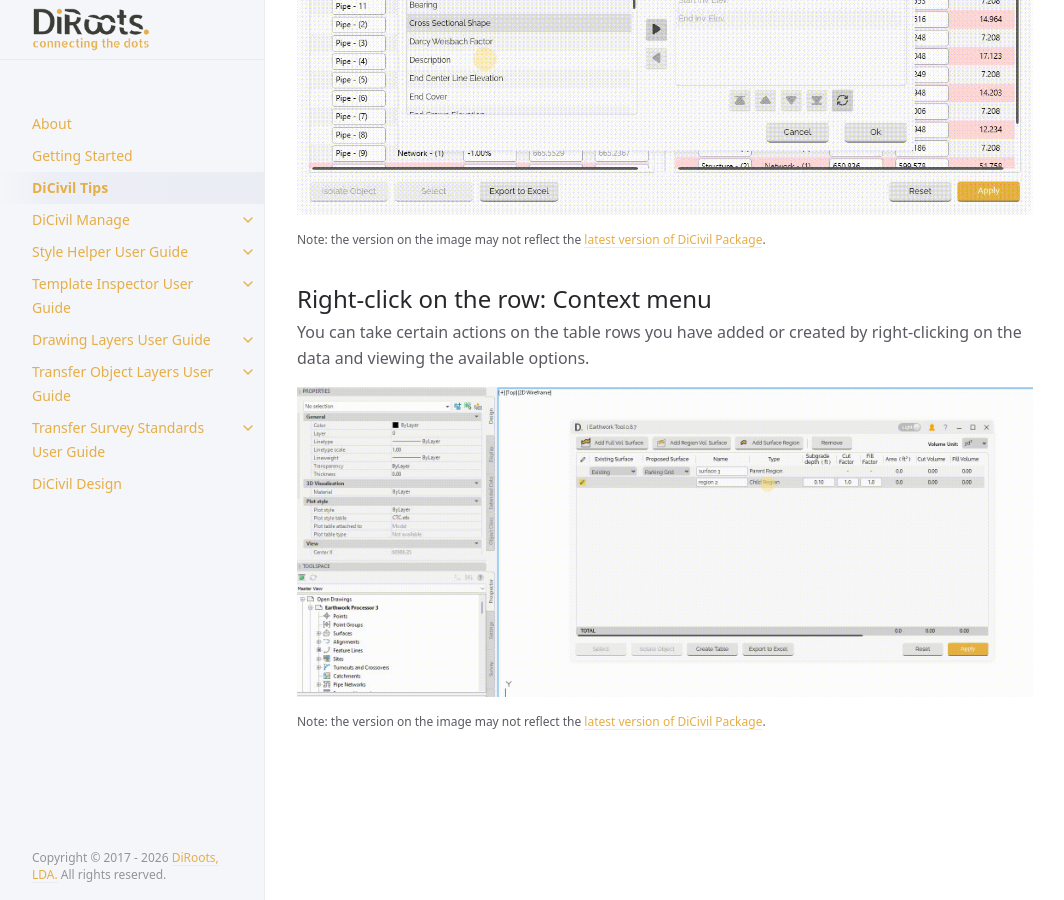
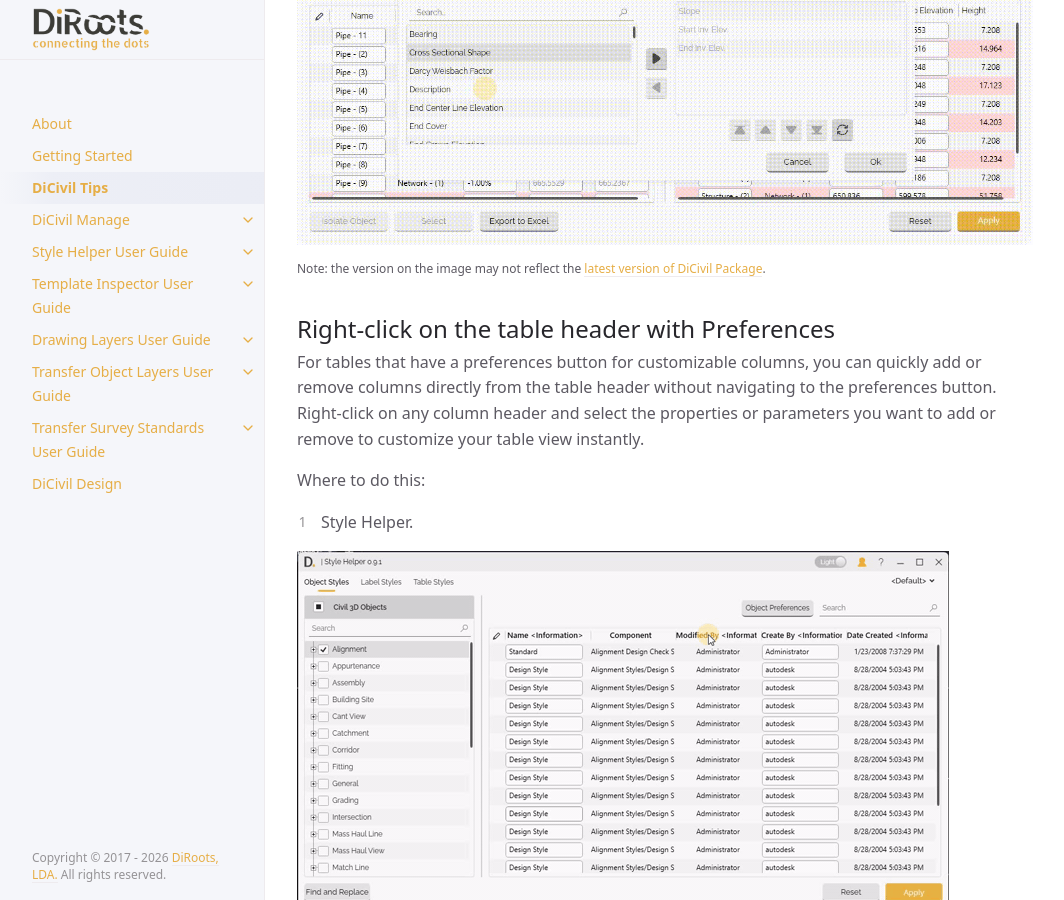
Before and after one commit to DiRoots-Limited/DiRoots.DiCivil.Manage.Releases, a Jekyll site: the page built from docs/DiCivil-Tips.md, in a window 1280 px wide and 900 px high, scrolled down 3268 px. Shown: the whole window, without its empty margins (107-1171 px from the left). Built offline with Jekyll 4.4.1, drawn with Linux system fonts in a browser that asks for light colours; some of the changed text lies outside the part shown.

Commit message:
Docs:  Update docs and images

```diff
--- a/docs/DiCivil-Tips.md
+++ b/docs/DiCivil-Tips.md
@@ -70,6 +70,17 @@ Where to do this:
 ![Double-click in Preferences User Interface](../assets/images/Tips/Double-click-in-Preferences-User-Interface.gif)
 <sub>Note: the version on the image may not reflect the [latest version of DiCivil Package](https://diroots.com/civil-3d-plugins/dicivil/).</sub>
 
+## Right-click on the table header with Preferences
+
+For tables that have a preferences button for customizable columns, you can quickly add or remove columns directly from the table header without navigating to the preferences button. Right-click on any column header and select the properties or parameters you want to add or remove to customize your table view instantly.
+
+Where to do this:
+
+1. Style Helper.
+
+![Quick Column Customization via Right-Click](../assets/images/GIFs/PE/PE-Quick-Column-Customization.gif)
+<sub>Note: the version on the image may not reflect the [latest version of DiCivil Package](https://diroots.com/civil-3d-plugins/dicivil/).</sub>
+
 ## Right-click on the row: Context menu
 
 You can take certain actions on the table rows you have added or created by right-clicking on the data and viewing the available options.
```
Also changed, not shown: docs/getting-started.md (+1 -1 lines), docs/pages/StyleHelper/SH-Editing-Features.md (+10 -26 lines), assets/images/GIFs/PE/PE-Quick-Column-Customization.gif (added).
